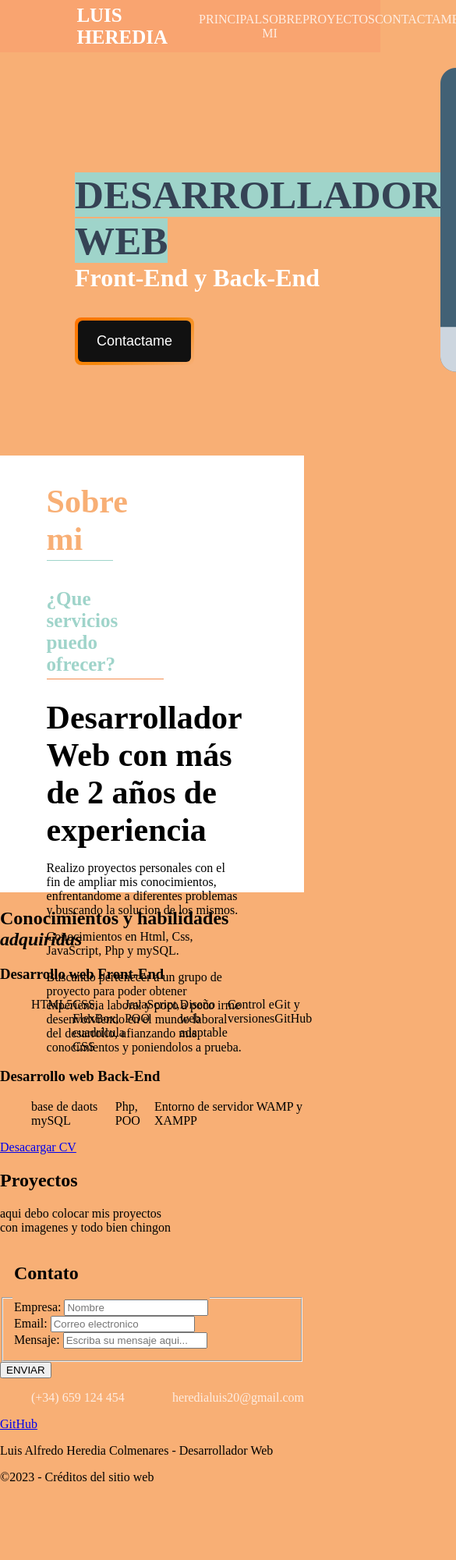
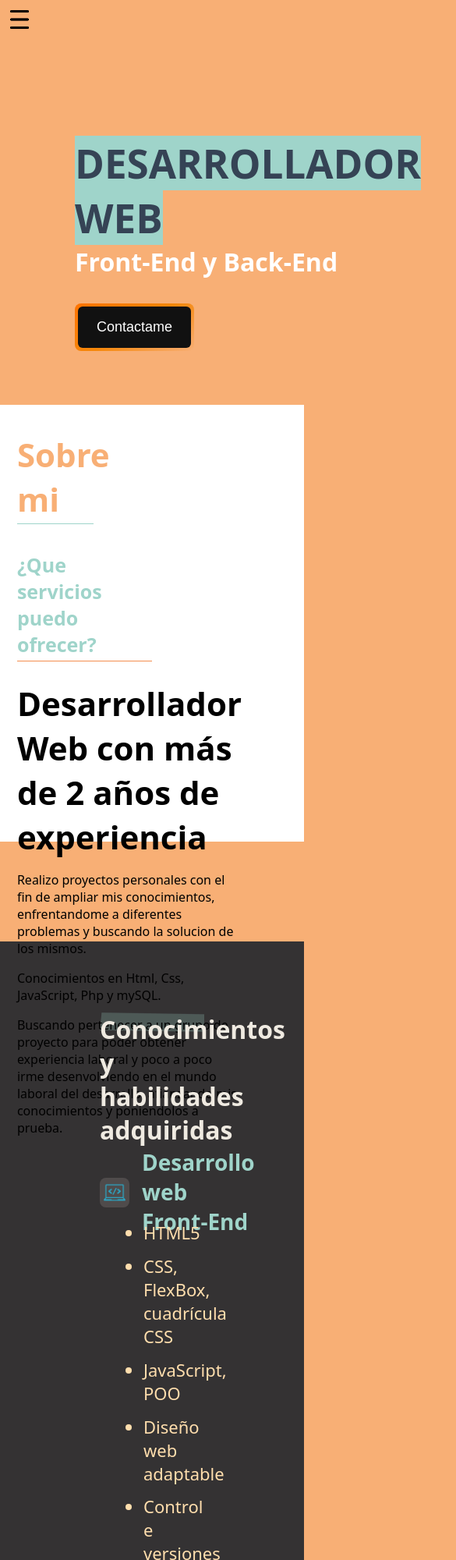
Before and after one commit to Skrillboss/portafolio, a plain HTML site: page index.html in a window 390 px wide. Shown: the top 2000 px of the page at 78% size, 585 px wide, since content can reach past the window. Before the commit the page ends 1919 px from the top, so only its background shows below. Drawn offline with Linux system fonts and the light colour scheme.

Commit message:
Falta responsive

```diff
--- a/index.html
+++ b/index.html
@@ -6,23 +6,34 @@
     <meta name="viewport" content="width=4, initial-scale=1.0">
     <title>Portafolio</title>
     <link rel="stylesheet" href="style.css">
+
 </head>
 
 <body>
-
-    <header>
+    <header class="cabeceraMobile">
+        <a class="menuMobile" href="#menu">
+            <img src="img/menuMobile.png" alt="">
+        </a>
+        <nav class="navMobile" id="menu">
+            <a href="#principal">PRINCIPAL</a>
+            <a href="#sobreMi">SOBRE MI</a>
+            <a href="#proyectos">PROYECTOS</a>
+            <a href="#contactame">CONTACTAME</a>
+        </nav>
+    </header>
+    <header class="cabeceraPrincipal">
         <aside>
+            <a href="#"><img src="img/logoGitHub.png" alt=""></a>
             LUIS HEREDIA
         </aside>
         <nav>
-            <ul>
-                <li><a href="#principal">PRINCIPAL</a></li>
-                <li><a href="#sobreMi">SOBRE MI</a></li>
-                <li><a href="#proyectos">PROYECTOS</a></li>
-                <li><a href="#contactame">CONTACTAME</a></li>
-            </ul>
+            <a href="#principal">PRINCIPAL</a>
+            <a href="#sobreMi">SOBRE MI</a>
+            <a href="#proyectos">PROYECTOS</a>
+            <a href="#contactame">CONTACTAME</a>
         </nav>
     </header>
+
     <section class="principal" id="principal">
         <article>
             <div>
@@ -31,11 +42,13 @@
                     <br>
                     Front-End y Back-End
                 </h1>
-                <button href ="contactame" class="boton">
+                <button class="boton">
                     <a href="#contactame">Contactame</a>
                 </button>
             </div>
+            <div class="contenedorComputadora">
                 <img src="img/computadora.png" alt="Icono de una computadora">
+            </div>
         </article>
 
     </section>
@@ -67,11 +80,14 @@
             </article>
         </main>
     </div>
-
-    <section>
-        <h2>Conocimientos y habilidades <em>adquiridas</em></h2>
+    <div class="segundoContenedor">
+        <section class="habilidades">
+            <h2>Conocimientos y habilidades adquiridas</h2>
             <article>
+                <div>
+                    <img src="/img/iconoFront-end.jpg" alt="">
                     <h3>Desarrollo web Front-End</h3>
+                </div>
                 <ul>
                     <li>HTML5</li>
                     <li>CSS, FlexBox, cuadrícula CSS</li>
@@ -82,35 +98,40 @@
                 </ul>
             </article>
             <article>
+                <div>
+                    <img src="/img/iconoBack-End.png" alt="">
                     <h3>Desarrollo web Back-End</h3>
+                </div>
                 <ul>
                     <li>base de daots mySQL</li>
                     <li>Php, POO</li>
                     <li>Entorno de servidor WAMP y XAMPP</li>
                 </ul>
             </article>
-
+            <button class="boton">
                 <a href="../Luis/CV_DAW.pdf">Desacargar CV</a>
+            </button>
         </section>
         <section class="proyectos" id="proyectos">
             <h2>Proyectos</h2>
             <p>aqui debo colocar mis proyectos <br> con imagenes y todo bien chingon</p>
         </section>
-
+    </div>
 
     <section class="contactame" id="contactame">
-        <div class="contacto"></div>
         <form action="post">
             <fieldset>
                 <legend>
                     <h2>Contato</h2>
-                    <label for="nombre">Empresa:</label>
-                    <input type="text" name="nombre" placeholder="Nombre"><br>
-                    <label for="nombre">Email:</label>
-                    <input type="email" name="nombre" placeholder="Correo electronico"><br>
-                    <label for="nombre">Mensaje:</label>
-                    <input type="text" name="nombre" placeholder="Escriba su mensaje aqui...">
                 </legend>
+                <label for="nombre"></label>
+                <input type="text" name="empresa" placeholder="empresa" class="empresa">
+                <label for="correo"></label>
+                <input type="email" name="correo" placeholder="correo" class="correo">
+                <label for="asunto"></label>
+                <input type="text" name="asunto" placeholder="asunto" class="asunto">
+                <label for="mensaje"></label>
+                <input type="text" name="mensaje" placeholder="mensaje" class="mensaje">
             </fieldset>
             <button type="submit">ENVIAR</button>
         </form>
--- a/style.css
+++ b/style.css
@@ -1,48 +1,37 @@
 body {
-    position: relative;
+
     margin: 0;
     background: #F8AF75;
+    font-family: system-ui, -apple-system, BlinkMacSystemFont, 'Segoe UI', Roboto, Oxygen, Ubuntu, Cantarell, 'Open Sans', 'Helvetica Neue', sans-serif;
 }
 
-header {
-    position: fixed;
-    background: #F9A470;
-    display: flex;
-    justify-content: space-between;
-    align-items: center;
-    padding-left: 6.15rem;
-    height: 4.2rem;
-    width: 100vw;
-    z-index: 1;
+.cabeceraMobile{
+    display: none;
 }
 
-header > aside:first-child{
-    color: #fff;
-    font-size: 25px;
-    font-weight: bold;
-
+.cabeceraPrincipal{
+    display: flex;
+    min-height: 4.2rem;
+    background: #F9A470;
+    justify-content: space-evenly;
+    align-items: center;
 }
 
-nav {
-    width: 35rem;
-    margin-right: 13.3rem;
+aside{
+    display: flex;
+    align-items: center;
 }
 
-ul {
-    display: flex;
-    flex-direction: row;
-    justify-content: space-between;
-    list-style-type: none;
+aside img{
+    height: 50px;
 }
 
-li a {
-    color: #FEEDE2;
+nav a{
     text-decoration: none;
-
+    margin-left: 10px;
 }
 
 .principal article {
-
     display: flex;
     justify-content: space-between;
     padding: 4.5rem 6rem 0 6rem;
@@ -51,7 +40,6 @@ li a {
 }
 
 h1 {
-    display: block;
     font-size: 2rem;
     color: #FFFFFF;
 
@@ -104,11 +92,17 @@ h1 span {
 
 }
 
+.contenedorComputadora{
+    align-self: flex-end;
+    width: 41.8vw;
+    max-width: 520px;
+}
+
 article img {
-
     position: relative;
     top: 8px;
-
+    max-width: 100%;
+    height: auto;
 }
 
 .contenedor {
@@ -149,3 +143,163 @@ main h4 {
     margin: 1rem 0;
     font-size: 42px;
 }
+
+.segundoContenedor {
+    background: #343233;
+    padding: 4rem 8rem;
+    margin: 8rem 0;
+}
+
+.habilidades>h2:first-child {
+
+    color: #EFEAE1;
+    background: url(/img/fondoHabilidades.png);
+    background-repeat: no-repeat;
+    font-size: 32px;
+    margin-bottom: 2rem;
+
+}
+
+.habilidades article div {
+    display: flex;
+    height: 52px;
+}
+
+.habilidades article img:first-child {
+    margin-right: 1rem;
+    width: 30px;
+    height: 28px;
+    padding: 5px;
+    background: #4F4B4B;
+    border-radius: 8px;
+}
+
+.habilidades article h3{
+    font-size: 28px;
+    align-self: center;
+    color: #9FD4CA;
+
+}
+
+.habilidades ul{
+    display: flex;
+    flex-direction: column;
+    padding: 0;
+    margin: 5px 56px;
+    color: #FFDEAD;
+    font-size: 22px;
+}
+
+.habilidades ul li{
+    margin: .4rem 0;
+}
+
+.habilidades .boton{
+    background-image: linear-gradient(150deg,
+    #395dff,
+    #9FD4CA,
+    #343233);
+    font-size: 15px;
+    padding: 3px;
+    margin: 13px 54px;
+}
+
+.contactame{
+    display: flex;
+    height: 90vh;
+    width: 100vw;
+    justify-content: center;
+    align-items: center;
+    background: #343233;
+
+}
+
+form{
+
+}
+
+fieldset{
+    display: flex;
+    border: 2px solid #9FD4CA;
+    height: 45vh;
+    width: 14vw;
+    flex-direction: column;
+    justify-content: space-between;
+    align-items: center;
+}
+
+legend h2{
+    color: #EFEAE1;
+    padding: 0 4px;
+    border-left: 1px solid #9FD4CA;
+    border-right: 1px solid #9FD4CA;
+}
+
+fieldset input{
+    border-radius: 8px;
+    border: 3px solid ;
+    background: none;
+    text-align: center;
+    min-height: 7%;
+}
+
+fieldset input::placeholder{
+    color: #9FD4CA;
+    text-align: center;
+
+}
+
+fieldset .empresa{
+    width: 70%;
+}
+
+fieldset .correo{
+    width: 90%;
+}
+
+fieldset .mensaje{
+    height: 100px;
+}
+
+fieldset .mensaje{
+    height: 50%;
+    width: 95%;
+}
+
+@media screen and (max-width: 680px){
+
+    .contenedorComputadora{
+        width: 0;
+    }
+
+    .cabeceraPrincipal{
+        display: none;
+    }
+
+    .cabeceraMobile{
+        position: absolute;
+        height: 100vh;
+        width: 100vw;
+        display: flex;
+        flex-direction: column;
+    }
+
+    .cabeceraMobile nav{
+        display: flex;
+        flex-direction: column;
+        height: 100vh;
+        justify-content: space-evenly;
+        align-items: center;
+        background: #ff7300;
+        text-decoration: none;
+        color: #fff;
+        clip-path: circle(0% at top left);
+        transition: clip-path .4s;
+    }
+
+    .cabeceraMobile nav:target{
+        clip-path: circle(150% at top left);
+    }
+
+
+}
```
Also changed, not shown: img/fondoHabilidades.png (added), img/iconoBack-End.png (added), img/iconoFront-end.jpg (added), img/logoGitHub.png (added), img/menuMobile.png (added). Lines whose indentation alone changed are shown as unchanged.
